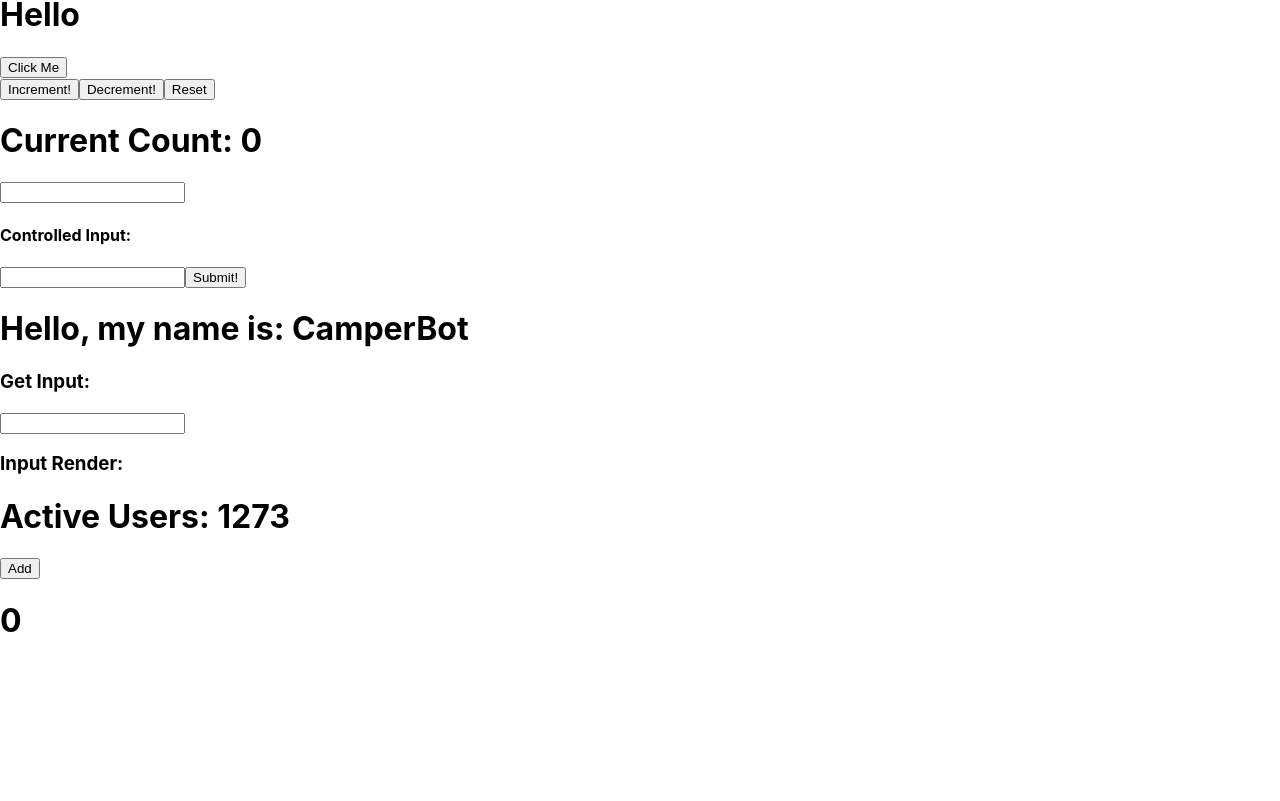
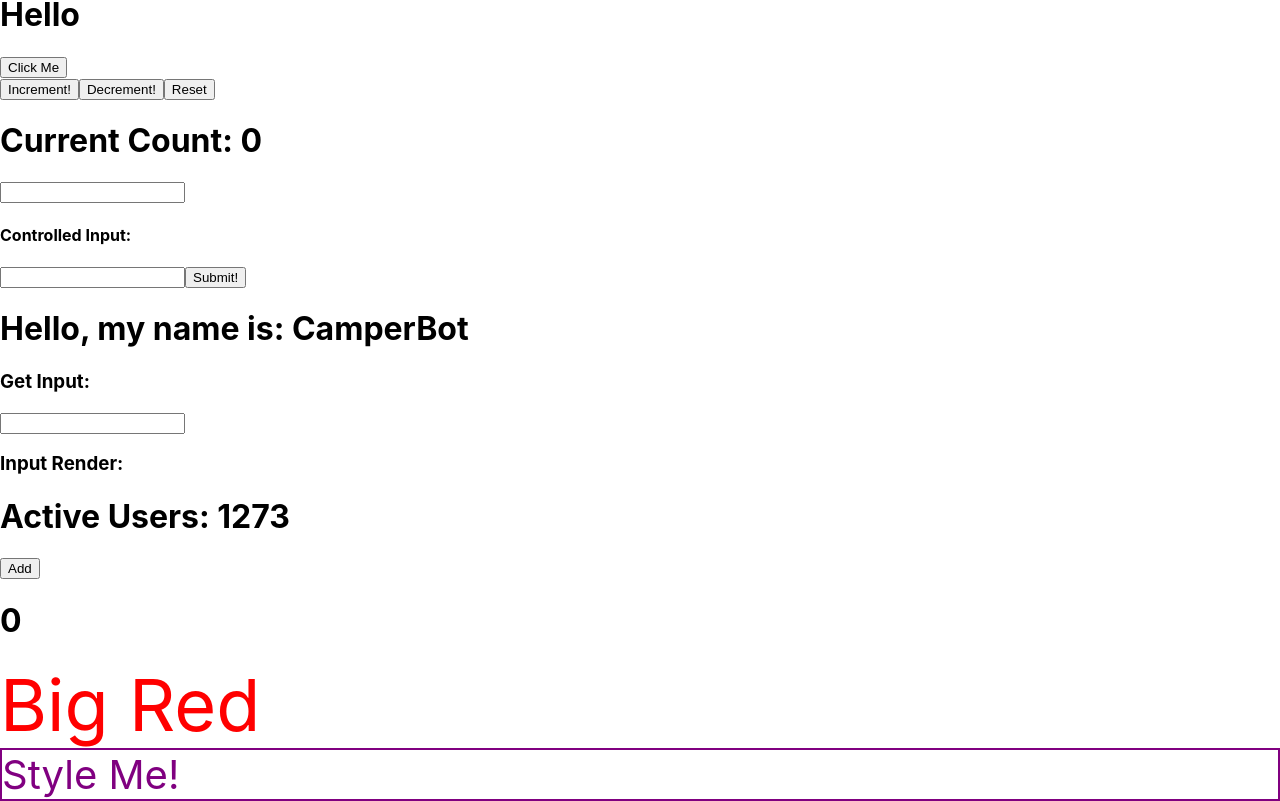
Before and after one commit to mars-rei/freecodecamp, a React (Create React App) app in the folder frontEndDevelopmentLibraries/4-react/: page / in a window 1280 px wide. Shown: the part 1167-1968 px from the top of the page. Before the commit the page ends 1828 px from the top, so only its background shows below. Built offline with nearby package versions, Linux system fonts and the light colour scheme.

Commit message:
lesson 37

```diff
--- a/frontEndDevelopmentLibraries/4-react/src/App.js
+++ b/frontEndDevelopmentLibraries/4-react/src/App.js
@@ -574,7 +574,6 @@ function App() {
     if (nextProps.value % 2 == 0 ) {
       return true;
     }
-    // Change code above this line
   }
   componentDidUpdate() {
     console.log('Component re-rendered.');
@@ -606,6 +605,33 @@ class Controller extends React.Component {
     );
   }
 }
+
+
+// lesson 36
+class Colorful extends React.Component {
+  render() {
+    return (
+      <div style={{color: "red", fontSize: "72px"}}
+      >
+      Big Red</div>
+    );
+  }
+};
+
+
+// lesson 37
+const styles = {
+  color: "purple",
+  fontSize: 40,
+  border: "2px solid purple"
+}
+class Colorful2 extends React.Component {
+  render() {
+    return (
+      <div style={styles}>Style Me!</div>
+    );
+  }
+};
 
   return (
     <div>
@@ -651,6 +677,10 @@ class Controller extends React.Component {
       <EventListeners />
 
       <Controller />
+
+      <Colorful />
+
+      <Colorful2 />
     </div>
   );
 }
```
